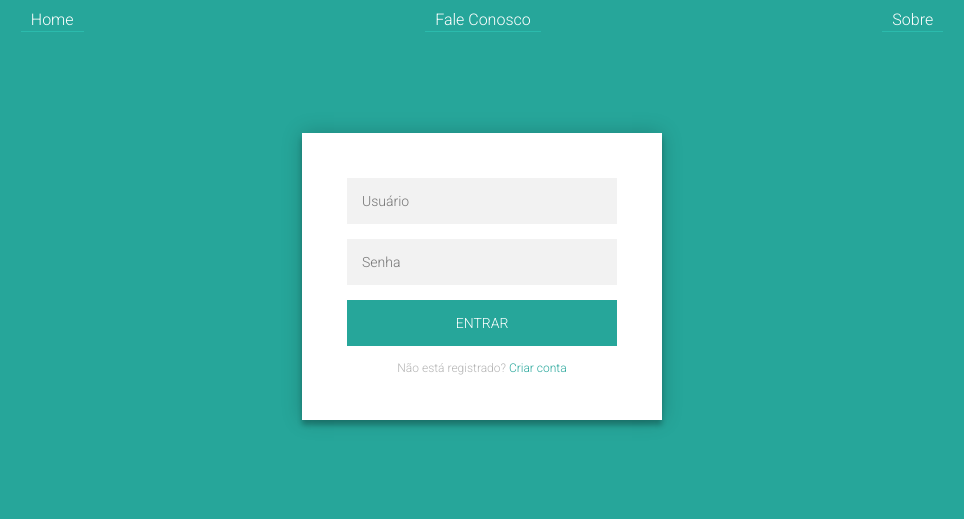
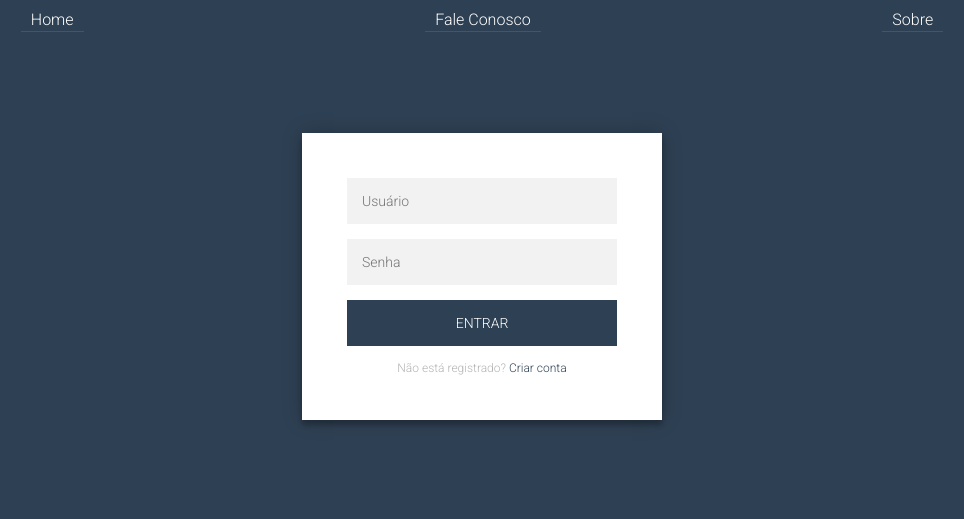
Before and after one commit to LukinMar/sistema-irrigacao-alpha, a PHP site: page /login.php in a window 1280 px wide. Shown: the top 519 px of the page, without its empty margins (158-1122 px from the left). Run offline with PHP 8.4, Linux system fonts and the light colour scheme; some libraries are stand-ins or nearby versions.

Commit message:
Add files via upload

```diff
--- a/assets/css/login.css
+++ b/assets/css/login.css
@@ -33,7 +33,7 @@
   font-family: "Roboto", sans-serif;
   text-transform: uppercase;
   outline: 0;
-  background: #26a69a;
+  background: #2e4053;
   width: 100%;
   border: 0;
   padding: 15px;
@@ -44,7 +44,7 @@
   cursor: pointer;
 }
 .form button:hover,.form button:active,.form button:focus {
-  background: #2bbbad;
+  background: #3f566e;
 }
 .form .message {
   margin: 15px 0 0;
@@ -52,7 +52,7 @@
   font-size: 12px;
 }
 .form .message a {
-  color: #26a69a;
+  color: #2e4053;
   text-decoration: none;
 }
 .form .register-form {
@@ -101,7 +101,7 @@ body {
   -webkit-font-smoothing: antialiased;
   -moz-osx-font-smoothing: grayscale;
   color: #777;
-  background: #26a69a;
+  background: #2e4053;
 }
 
        .body {
@@ -110,7 +110,7 @@ body {
 		}
 
             #body{
-                background-color:#26a69a;
+                background-color:#2e4053;
             }
 
 
@@ -118,7 +118,7 @@ body {
             input[type=submit]{
             width:20%;
             color:#fff;
-            background-color:#26a69a;
+            background-color:#2e4053;
             cursor:pointer;
             border-radius: 5px;
             }
@@ -129,7 +129,7 @@ body {
                     list-style-type: none;
                     margin: 0;
                     padding: 0;
-                    background-color:#26a69a;
+                    background-color:#2e4053;
 
 		}
 
@@ -138,17 +138,17 @@ body {
                 }
 
 		#menu ul li a {
-			background-color:#26a69a;
+			background-color:#2e4053;
 			color: #fff;
 			text-decoration: none;
-			border-bottom:1px solid #2bbbad;
+			border-bottom:1px solid #3f566e;
 			padding: 2px 10px;
 			float:left;
 		}
 
 		#menu ul li a:hover {
                      font-family: "Roboto", sans-serif;
-			background-color:#2bbbad;
+			background-color:#3f566e;
 			color: #6D6D6D;
-			border-bottom:1px solid #26a69a;
+			border-bottom:1px solid #2e4053;
 		}
```
Also changed, not shown: assets/css/faleconosco.css (+8 -8 lines), assets/css/home.css (+6 -6 lines), assets/css/pginicial.css (+8 -8 lines), assets/css/sistema.css (+8 -8 lines), assets/css/materialize.css, assets/css/materialize.min.css.
